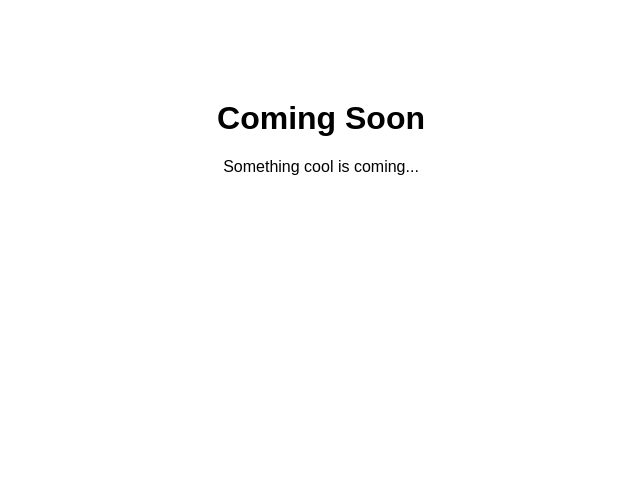
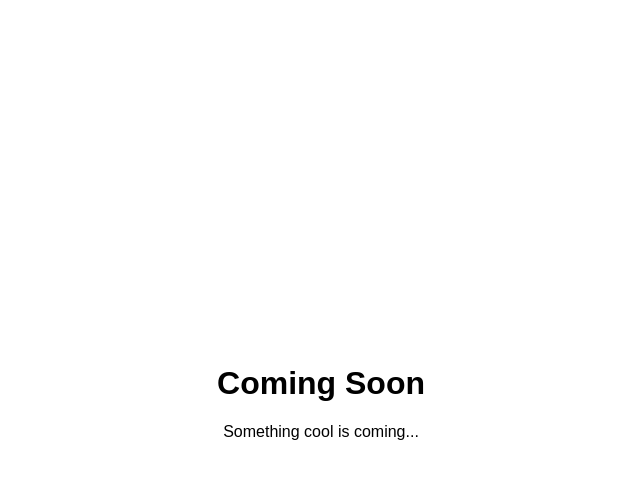
Before and after one commit to KolaASD/mf_coming_soon, a plain HTML site: page index.html in a window 1280 px wide. Shown: the whole page, without its empty margins (319-959 px from the left). Drawn offline with Linux system fonts and the light colour scheme.

Commit message:
Add files via upload

```diff
--- a/index.html
+++ b/index.html
@@ -3,8 +3,18 @@
 <head>
   <title>Coming Soon</title>
 </head>
-<body style="text-align:center; margin-top:100px; font-family:sans-serif;">
-  <h1>Coming Soon</h1>
-  <p>Something cool is coming...</p>
+<body style="
+  margin: 0;
+  height: 100vh;
+  display: flex;
+  justify-content: center;
+  align-items: center;
+  font-family: sans-serif;
+  text-align: center;
+">
+  <div>
+    <h1>Coming Soon</h1>
+    <p>Something cool is coming...</p>
+  </div>
 </body>
 </html>
```
